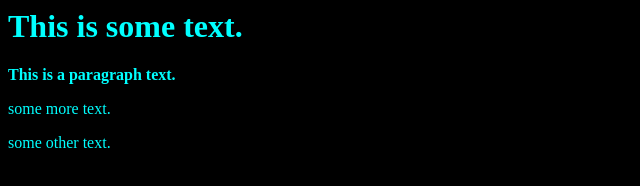
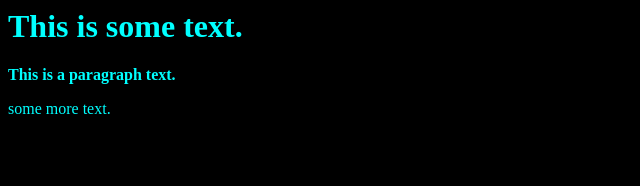
Before and after one commit to Raza023/testing, a plain HTML site: page index.html in a window 1280 px wide. Shown: the whole page, without its empty margins (0-640 px from the left). Drawn offline with Linux system fonts and the light colour scheme.

Commit message:
my message

```diff
--- a/index.html
+++ b/index.html
@@ -7,7 +7,6 @@
         <h1>This is some text.</h1>
         <p><b>This is a paragraph text.</b></p>
         <p>some more text.</p>
-        <p>some other text.</p>
 
         <script src="script.js"></script>
     </body>
```
Also changed, not shown: 1 other file.
